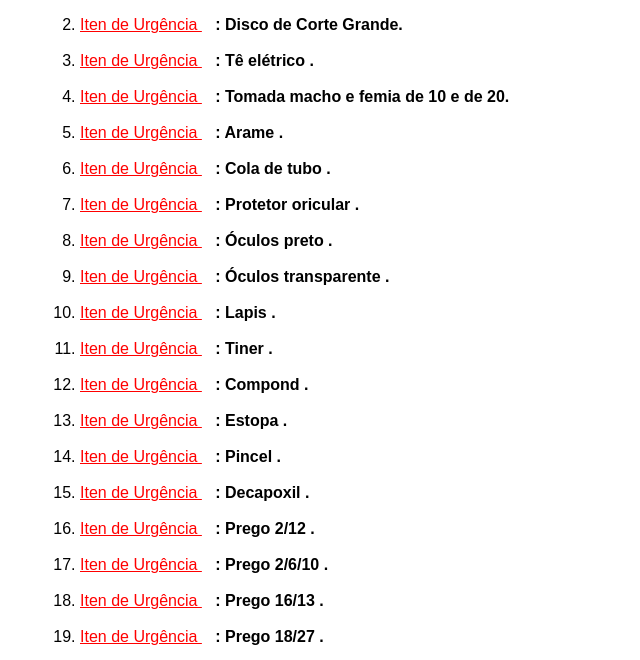
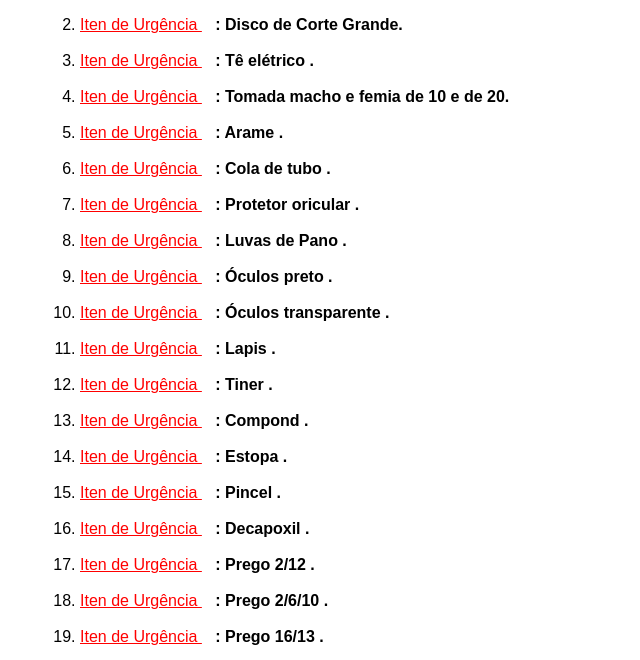
Before and after one commit to MarcosVinicius007/Lista_de_Reposicao, a plain HTML site: page index.html in a window 1280 px wide. Shown: the part 140-800 px from the top of the page, without its empty margins (0-640 px from the left). Drawn offline with Linux system fonts and the light colour scheme.

Commit message:
Add luvas de pano a lista

```diff
--- a/index.html
+++ b/index.html
@@ -38,6 +38,8 @@
     <br>
     <li><u>   Iten de Urgência  </u>&nbsp;&nbsp;&nbsp;<b>:  Protetor oricular .</b> </li>
     <br>
+    <li><u>   Iten de Urgência  </u>&nbsp;&nbsp;&nbsp;<b>:  Luvas de Pano .</b> </li>
+    <br>
     <li><u>   Iten de Urgência  </u>&nbsp;&nbsp;&nbsp;<b>:  Óculos preto .</b> </li>
     <br>
     <li><u>   Iten de Urgência  </u>&nbsp;&nbsp;&nbsp;<b>:  Óculos transparente .</b> </li>
```
